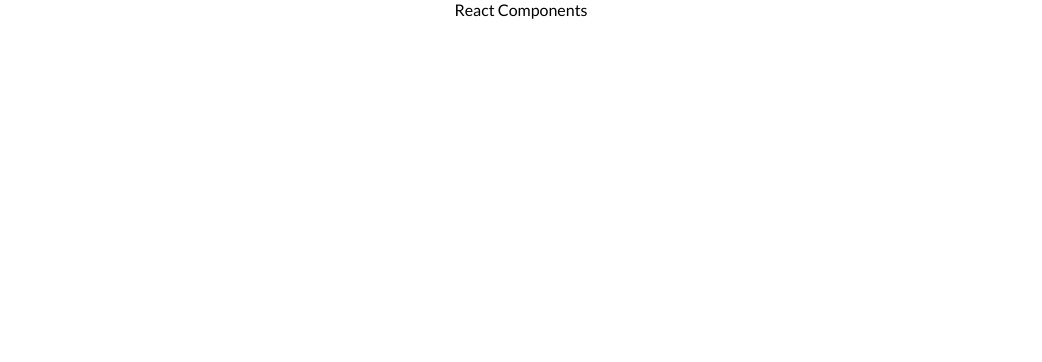
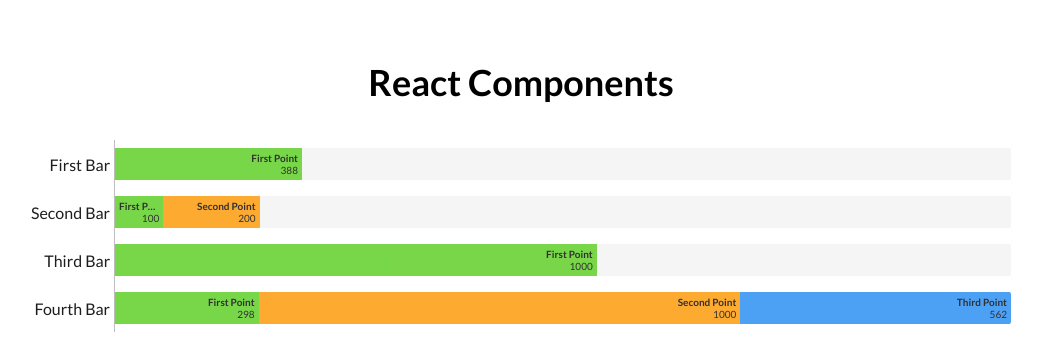
Before and after one commit to XavierEr/react-components, a React app: page / in a window 1280 px wide. Shown: the top 362 px of the page, without its empty margins (119-1161 px from the left). Built offline with nearby package versions, Linux system fonts and the light colour scheme.

Commit message:
Add horizontal bar chart

```diff
--- a/src/App.tsx
+++ b/src/App.tsx
@@ -3,15 +3,29 @@ import React, { StrictMode } from 'react';
 //#endregion
 
 //#region React Component imports
+import BarChart from './components/BarChart/BarChart';
 //#endregion
 
 import styles from './styles/App.module.scss';
 
 const App: React.FC = (): JSX.Element => {
+  const bars = [
+    { label: 'First Bar', points: [{ label: 'First Point', value: 388 }] },
+    { label: 'Second Bar', points: [{ label: 'First Point', value: 100 }, { label: 'Second Point', value: 200 }] },
+    { label: 'Third Bar', points: [{ label: 'First Point', value: 1000 }] },
+    { label: 'Fourth Bar', points: [{ label: 'First Point', value: 298 }, { label: 'Second Point', value: 1000 }, { label: 'Third Point', value: 562 }] },
+  ];
+
   return (
     <StrictMode>
       <div className={styles.container}>
         <div className={styles.header}>React Components</div>
+
+        <div className={styles.horizontalBarChart}>
+          <BarChart
+            bars={bars}
+            type='horizontal' />
+        </div>
       </div>
     </StrictMode>
   );
--- /dev/null
+++ b/src/components/BarChart/BarChart.module.scss
@@ -0,0 +1,97 @@
+@import "../../styles/Color.module.scss";
+@import "../../styles/Ellipsis.module.scss";
+
+.container {
+  cursor: default;
+  display: flex;
+  gap: 4px;
+
+  .barLabels {
+    display: flex;
+    flex-direction: column;
+    flex-shrink: 0;
+    gap: 16px;
+    max-width: 25%;
+    padding: 8px 0;
+
+    > div {
+      align-items: center;
+      display: flex;
+      height: 32px;
+      justify-content: flex-end;
+
+      .barLabel {
+        color: $neutral-900;
+      }
+    }
+  }
+
+  .barContainers {
+    border-left: 1px solid $neutral-400;
+    display: flex;
+    flex-direction: column;
+    flex-grow: 1;
+    gap: 16px;
+    padding: 8px 0;
+
+    .barContainer {
+      border-radius: 0 2px 2px 0;
+      display: flex;
+      height: 32px;
+      overflow: hidden;
+      position: relative;
+
+      .bar {
+        height: 100%;
+        position: relative;
+        transition: width 200ms ease-in-out;
+        opacity: 0.8;
+
+        .labelContainer {
+          color: $neutral-black;
+          font-size: 10px;
+          max-width: 100%;
+          padding: 0 4px;
+          position: absolute;
+          right: 0;
+          top: 50%;
+          transform: translateY(-50%);
+
+          .label {
+            font-weight: 600;
+          }
+
+          .label,
+          .value {
+            @include ellipsis;
+            text-align: right;
+          }
+        }
+      }
+
+      &::before {
+        background-color: $neutral-500;
+        content: "";
+        height: 100%;
+        opacity: 0.1;
+        position: absolute;
+        transition: opacity 150ms ease-out;
+        width: 100%;
+      }
+
+      &:hover {
+        .bar {
+          opacity: 1;
+
+          .labelContainer {
+            color: $neutral-800;
+          }
+        }
+
+        &::before {
+          opacity: 0.2;
+        }
+      }
+    }
+  }
+}
--- /dev/null
+++ b/src/components/BarChart/BarChart.tsx
@@ -0,0 +1,82 @@
+//#region Library imports
+import React, {
+  useMemo,
+} from 'react';
+//#endregion
+
+//#region Helper imports
+import { clsx } from '../../helpers/clsx';
+//#endregion
+
+import styles from './BarChart.module.scss';
+
+const BarChart: React.FC<BarChartProps> = ({
+  bars,
+  className,
+  style,
+  type,
+}): JSX.Element => {
+  const colors: Array<string> = [
+    '#59cf1e',
+    '#ff9800',
+    '#228df6',
+    '#fa4c4c',
+    '#eccd33',
+  ];
+
+  const highestPoint = useMemo<number>(() => {
+    if (bars.length > 0) {
+      return bars.reduce<number>((accumulator, currentBar) => {
+        const sumOfPoints = currentBar.points.reduce((accumulator, currentPoint) => accumulator + currentPoint.value, 0);
+
+        if (accumulator < sumOfPoints) {
+          return sumOfPoints;
+        }
+        return accumulator;
+      }, 0);
+    }
+    return 0;
+  }, [bars]);
+
+  return (
+    <div
+      className={clsx(
+        styles.container,
+        type === 'horizontal' && styles.horizontal,
+        type === 'vertical' && styles.vertical,
+        className)}
+      style={style}>
+
+      <div className={styles.barLabels}>
+        {bars.map(bar => <div>
+          <div className={styles.barLabel}>{bar.label}</div>
+        </div>)}
+      </div>
+
+      <div className={styles.barContainers}>
+        {bars.map(bar => {
+          return (
+            <div className={styles.barContainer}>
+              {bar.points.map((point, index) => {
+                const pointPercentage = point.value / highestPoint * 100;
+
+                return (
+                  <div
+                    className={styles.bar}
+                    style={{ backgroundColor: colors[index % colors.length], width: `${pointPercentage}%` }}>
+                    <div className={styles.labelContainer}>
+                      {!!point.label ? <div className={styles.label} title={point.label}>{point.label}</div> : null}
+                      <div className={styles.value} title={point.value.toString()}>{point.value}</div>
+                    </div>
+                  </div>
+                );
+              })}
+            </div>
+          );
+        })}
+      </div>
+    </div>
+  );
+}
+
+export default BarChart;
--- /dev/null
+++ b/src/components/BarChart/barChartProps.d.ts
@@ -0,0 +1,6 @@
+interface BarChartProps {
+  bars: Array<{ label: string; points: Array<{ label: string; value: number; }>; }>;
+  className?: string;
+  style?: React.CSSProperties;
+  type: 'horizontal' | 'vertical';
+}
--- a/src/styles/App.module.scss
+++ b/src/styles/App.module.scss
@@ -2,4 +2,16 @@
   align-items: center;
   display: flex;
   flex-direction: column;
+
+  .header {
+    font-size: 36px;
+    font-weight: 700;
+    margin-top: 60px;
+  }
+
+  .horizontalBarChart {
+    margin-top: 36px;
+    width: 100%;
+    max-width: 980px;
+  }
 }
```
